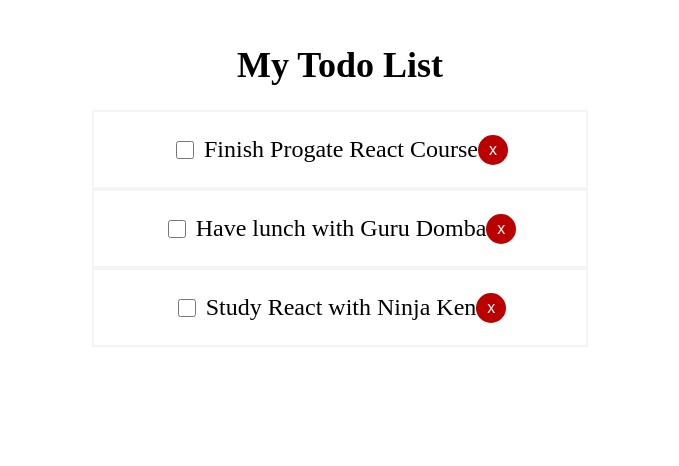
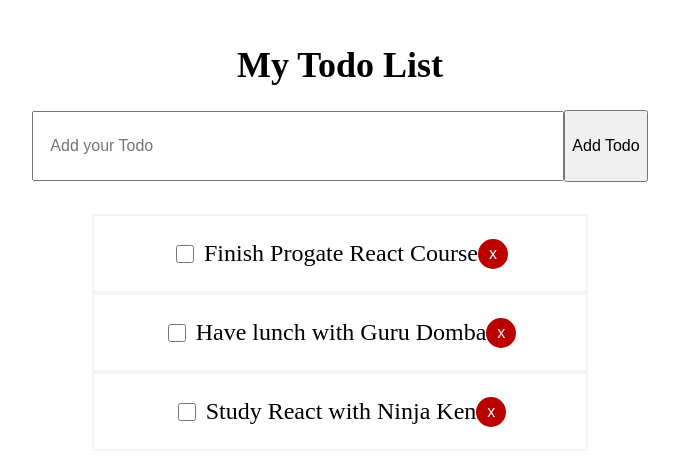
Before and after one commit to vyonizr/todo-react-progate-b2, a React (Vite) app: page / in a window 1280 px wide. Shown: the top 466 px of the page, without its empty margins (300-979 px from the left). Built offline with nearby package versions, Linux system fonts and the light colour scheme.

Commit message:
develop add todo feature

```diff
--- a/src/App.jsx
+++ b/src/App.jsx
@@ -1,6 +1,7 @@
 import { useState } from 'react'
 import './App.css'
 import Todos from './components/Todos'
+import TodoForm from './components/TodoForm'
 
 function App() {
   const [todos, setTodos] = useState([
@@ -39,9 +40,24 @@
     setTodos(updatedTodos)
   }
 
+  const addTodo = (title) => {
+    if (title.length > 0) {
+      const newTodo = {
+        id: todos.length + 1,
+        title,
+        completed: false
+      }
+
+      const updatedTodos = [...todos, newTodo]
+
+      setTodos(updatedTodos)
+    }
+  }
+
   return (
     <div style={style.container}>
       <h1 style={style.title}>My Todo List</h1>
+      <TodoForm addTodo={addTodo} />
       <Todos todos={todos} toggleCompleted={toggleCompleted} deleteTodo={deleteTodo} />
     </div>
   )
--- /dev/null
+++ b/src/components/TodoForm.jsx
@@ -0,0 +1,48 @@
+import { useState } from 'react'
+
+const TodoForm = ({ addTodo }) => {
+  const [title, setTitle] = useState('')
+
+  const handleSubmit = (event) => {
+    event.preventDefault()
+    addTodo(title)
+    setTitle('')
+  }
+
+  const handleChangeTitle = (event) => {
+    setTitle(event.target.value)
+  }
+
+  return (
+    <div style={styles.container}>
+      <form onSubmit={(event) => handleSubmit(event)}>
+        <input
+          type='text'
+          placeholder='Add your Todo'
+          style={styles.formInput}
+          value={title}
+          onChange={(event) => handleChangeTitle(event)}
+        />
+        <button style={styles.button}>Add Todo</button>
+      </form>
+    </div>
+  )
+}
+
+const styles = {
+  container: {
+    marginBottom: '32px',
+  },
+  formInput: {
+    height: '66px',
+    width: '40%',
+    fontSize: '16px',
+    padding: '0 16px',
+  },
+  button: {
+    height: '72px',
+    fontSize: '16px',
+  },
+}
+
+export default TodoForm
```
